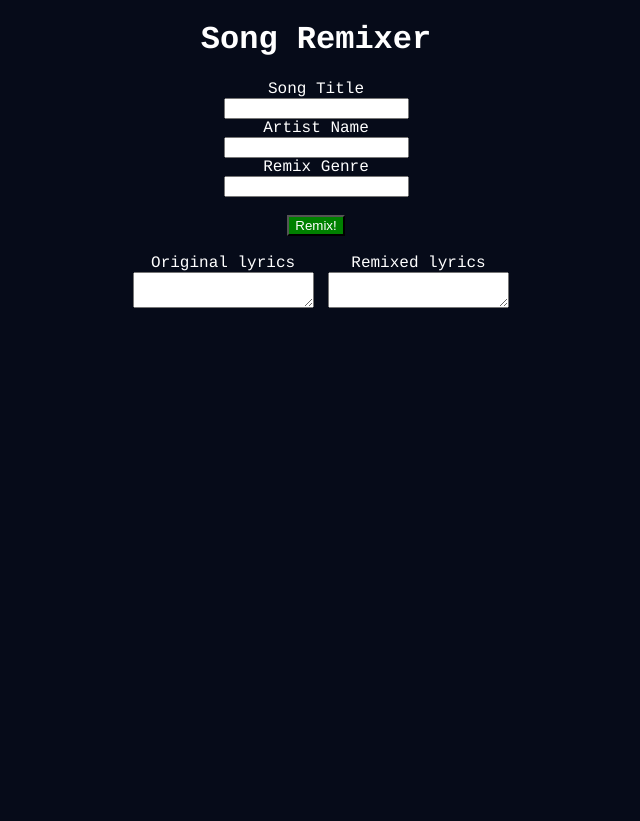
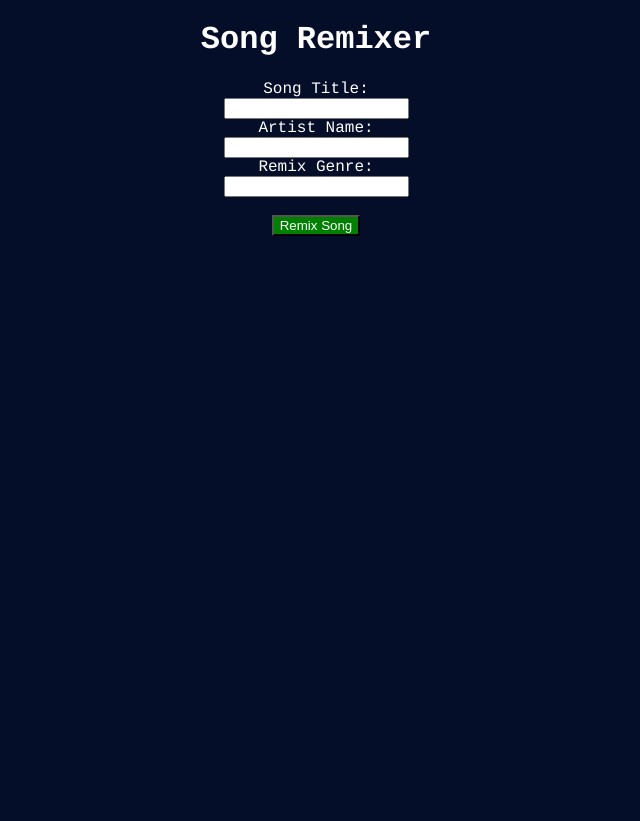
Before and after one commit to JuntaoYanBU/CS411-Project, a Flask app: page / in a window 1280 px wide. Shown: the whole page, without its empty margins (324-964 px from the left). Run offline with Flask 3, Linux system fonts and the light colour scheme.

Commit message:
Making the website look better

```diff
--- a/static/css/style.css
+++ b/static/css/style.css
@@ -1,11 +1,15 @@
 :root {
-  --background-color: rgb(6, 11, 25);
+  --background-color: rgb(5, 14, 40);
   --font-family: Courier;
   --font-color: white;
 }
 
 h1 {
   text-align: center;
+}
+
+p {
+  color: var(--font-color)
 }
 
 body {
@@ -17,6 +21,43 @@ body {
   padding: 0px;
 }
 
+/* Hide the scrollbar */
+body::-webkit-scrollbar {
+  width: 0px;
+  background: transparent;
+}
+
+.container {
+  position: relative;
+  width: 100%;
+  text-align: center;
+}
+
+.left {
+  position: absolute;
+  left: 0;
+}
+
+.center {
+  margin: 0 auto;
+}
+
+.right {
+  position: absolute;
+  right: 0;
+}
+
+.text-container {
+  width: 300px;
+  /* Set the width of the container */
+  /* Do not set height to allow vertical expansion */
+  border: 1px solid #ccc;
+  /* Optional: Add border for visual clarity */
+  padding: 10px;
+  /* Optional: Add padding for spacing */
+}
+
+
 .button {
   background-color: green;
   color: var(--font-color);
@@ -24,10 +65,6 @@ body {
 
 .button:hover {
   background-color: rgb(5, 87, 5);
-}
-
-.container {
-  text-align: center;
 }
 
 .display-container {
--- a/templates/index.html
+++ b/templates/index.html
@@ -8,36 +8,33 @@
 </head>
 
 <body>
-    <h1> Song Remixer</h1>
+    <h1>Song Remixer</h1>
     <div class="container">
         <form>
-            <label for="songTitleInput">Song Title</label>
+            <div class="left">
+                <div class="text-container" id="lyricsDisplay" readonly style="display: none; float: left;"></div>
+            </div>
+            <div class="right">
+                <div class="text-container" id="remixDisplay" readonly style="display: none; float: right;"></div>
+            </div>
+
+
+            <div class="center">
+                <label for="songTitleInput">Song Title:</label>
                 <br>
                 <input type="text" id="songTitleInput" name="songTitle">
                 <br>
-            <label for="artistNameInput">Artist Name</label>
+                <label for="artistNameInput">Artist Name:</label>
                 <br>
                 <input type="text" id="artistNameInput" name="artistName">
                 <br>
-            <label for="newGenreInput">Remix Genre</label>
+                <label for="newGenreInput">Remix Genre:</label>
                 <br>
                 <input type="text" id="newGenreInput" name="newGenre">
-            <br>
-            <br>
-            <button class="button" type="button" id="submitSong">Remix!</button>
-            <br>
-            <br>
-            <div class="display-container">
-                <div class="display">
-                    <label for="lyricsDisplay">Original lyrics</label>
-                    <br>
-                    <textarea id="lyricsDisplay" readonly></textarea>
-                </div>
-                <div class="display">
-                    <label for="remixDisplay">Remixed lyrics</label>
-                    <br>
-                    <textarea id="remixDisplay" readonly></textarea>
-                </div>
+                <br><br>
+                <button class="button" type="button" id="submitSong">Remix Song</button>
+                <br><br>
+                <p id="loadingText" style="display: none; text-align: center;">Generating</p>
             </div>
 
         </form>
```
Lines whose indentation alone changed are shown as unchanged.
